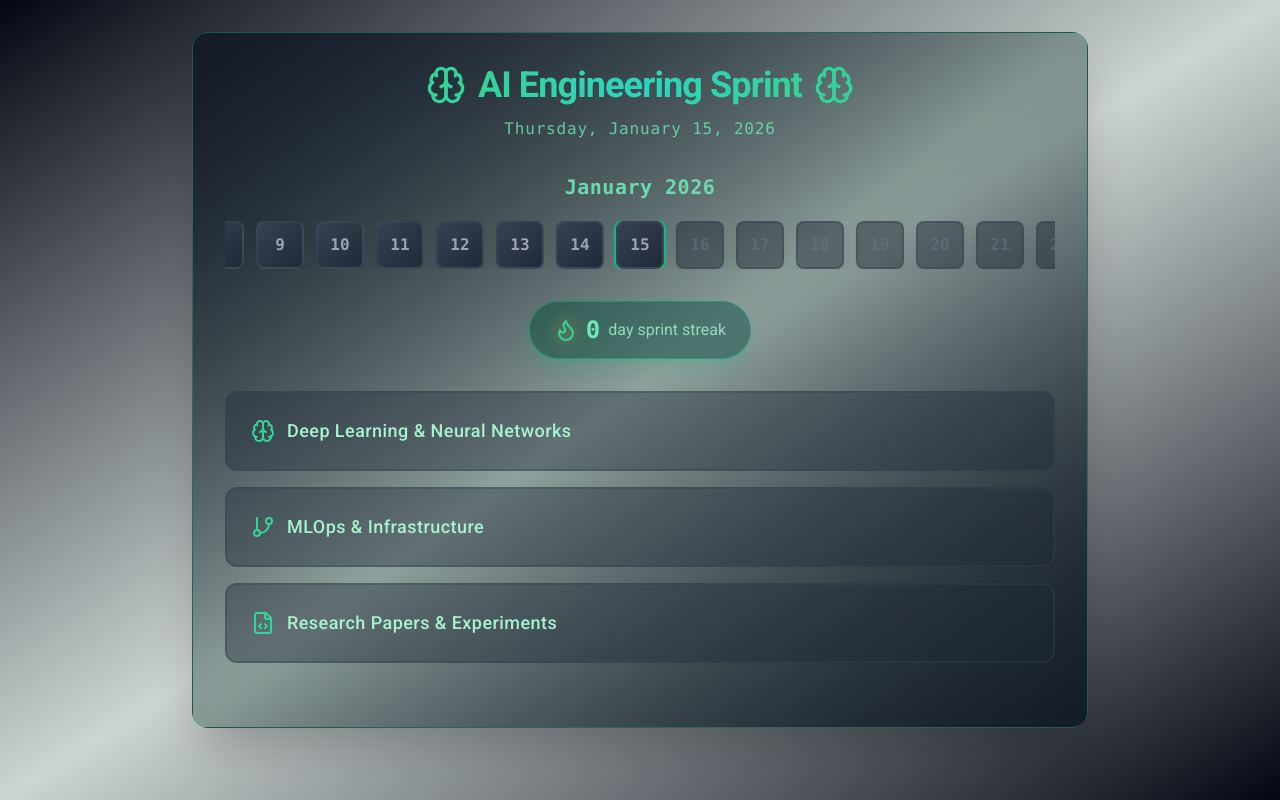
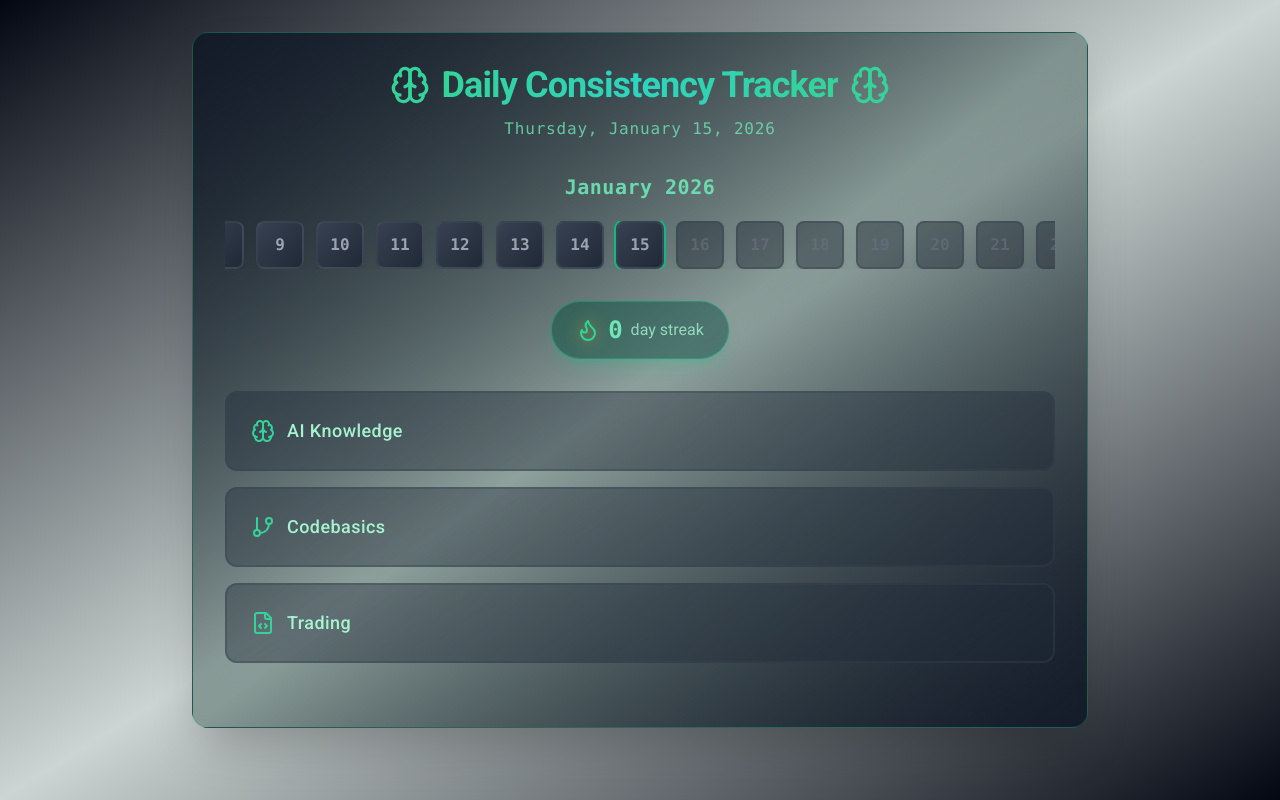
Before and after one commit to Saisumanthv/Learning-Consistency-Tracker, a React (Vite) app: page / in a window 1280 px wide. Built offline with nearby package versions, Linux system fonts and the light colour scheme; no server answers.

Commit message:
Updated App.tsx

```diff
--- a/src/App.tsx
+++ b/src/App.tsx
@@ -30,9 +30,9 @@ export default function App() {
   const currentDateRef = useRef<HTMLDivElement>(null);
 
   const topicNames = {
-    ai_knowledge: 'Deep Learning & Neural Networks',
-    codebasics: 'MLOps & Infrastructure',
-    trading: 'Research Papers & Experiments',
+    ai_knowledge: 'AI Knowledge',
+    codebasics: 'Codebasics',
+    trading: 'Trading',
   };
 
   const topicIcons = {
@@ -257,7 +257,7 @@ export default function App() {
             <div className="flex items-center justify-center gap-3 mb-3">
               <Brain className="w-10 h-10 text-emerald-400" />
               <h1 className="text-4xl font-bold text-transparent bg-clip-text bg-gradient-to-r from-emerald-400 via-teal-400 to-emerald-400 tracking-tight">
-                AI Engineering Sprint
+                Daily Consistency Tracker
               </h1>
               <Brain className="w-10 h-10 text-emerald-400" />
             </div>
@@ -304,16 +304,16 @@ export default function App() {
             <div className="flex items-center bg-gradient-to-r from-emerald-900/50 to-teal-900/50 border border-emerald-500/50 px-6 py-3 rounded-full shadow-lg shadow-emerald-500/20">
               <Flame className="w-6 h-6 text-emerald-400 mr-2 drop-shadow-glow" />
               <span className="text-2xl font-bold text-emerald-300 font-mono">{streak}</span>
-              <span className="ml-2 text-emerald-200/80 text-base font-normal">day sprint streak</span>
+              <span className="ml-2 text-emerald-200/80 text-base font-normal">day streak</span>
             </div>
           </div>
 
           {showBigCongrats && (
             <div className="bg-gradient-to-r from-emerald-500/20 via-teal-500/20 to-emerald-500/20 border-2 border-emerald-400 text-emerald-100 p-6 rounded-xl mb-6 text-center animate-pulse shadow-2xl shadow-emerald-500/20">
               <h2 className="text-3xl font-bold text-transparent bg-clip-text bg-gradient-to-r from-emerald-200 to-teal-300">
-                Sprint Complete!
+                Congratulations!
               </h2>
-              <p className="text-xl mt-2 text-emerald-200/90 font-mono">All modules completed for today</p>
+              <p className="text-xl mt-2 text-emerald-200/90">You've made your time useful today!</p>
             </div>
           )}
 
@@ -342,7 +342,7 @@ export default function App() {
                   </button>
                   {completionMessages[topic] && (
                     <div className="mt-2 ml-4 text-emerald-300 font-normal text-base animate-pulse">
-                      Module completed: {topicNames[topic]}
+                      Congrats on completing {topicNames[topic]} today!
                     </div>
                   )}
                 </div>
```
